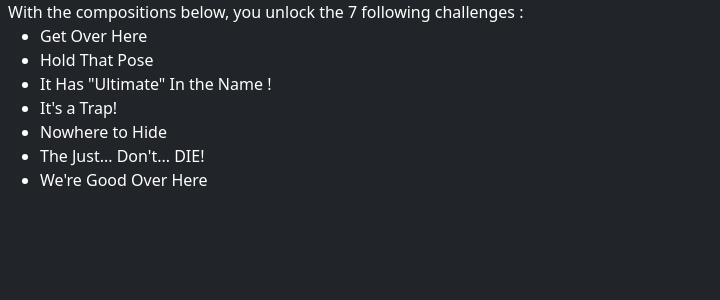
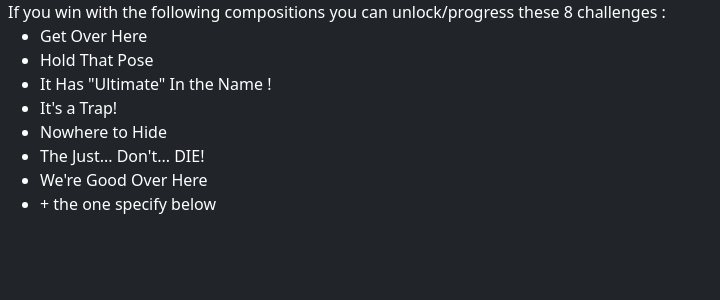
Before and after one commit to TheRaphael0000/tahm-ken.ch, a Flask app: template templates/comps.html in a window 1280 px wide. Shown: the part 64-364 px from the top of the page, without its empty margins (0-720 px from the left). Run offline with Flask 2, Linux system fonts and the light colour scheme; the template is opened without the code that fills it, so the values that code supplies are empty.

Commit message:
rephrasing

```diff
--- a/templates/comps.html
+++ b/templates/comps.html
@@ -1,7 +1,7 @@
 {% extends "layout.html" %}
 
     {% block main %}
-    With the compositions below, you unlock the 7 following challenges :
+    If you win with the following compositions you can unlock/progress these 8 challenges :
     <ul>
         <li>Get Over Here</li>
         <li>Hold That Pose</li>
@@ -10,6 +10,7 @@
         <li>Nowhere to Hide</li>
         <li>The Just... Don't... DIE!</li>
         <li>We're Good Over Here</li>
+        <li>+ the one specify below</li>
     </ul>
 
     {% for (additional_challenge, champions) in comps %}
```
